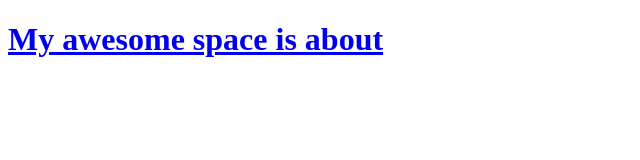
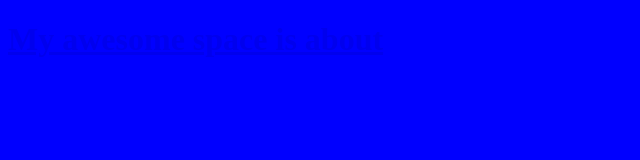
Before and after one commit to ian-mcguire/ACE-Practice, a plain HTML site: page index.html in a window 1280 px wide. Shown: the whole page, without its empty margins (0-640 px from the left). Drawn offline with Linux system fonts and the light colour scheme.

Commit message:
Update index.html

```diff
--- a/index.html
+++ b/index.html
@@ -7,7 +7,7 @@
         <title>ACE Project</title>
 
         <!-- Load external CSS styles -->
-        <link rel="stylesheet" href="styles.css">
+        <link rel="stylesheet" href="indexCSS.css">
 
     </head>
 
```
